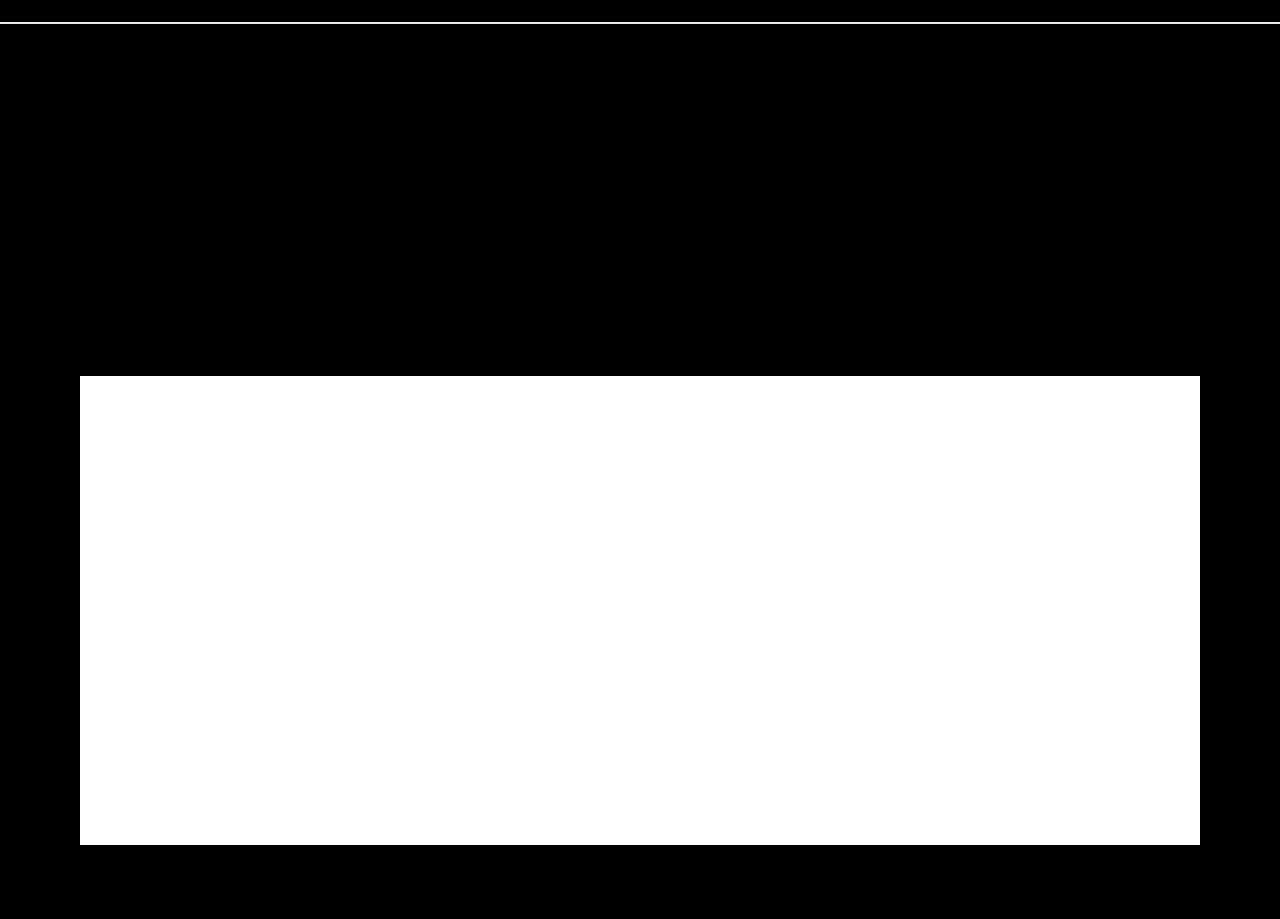
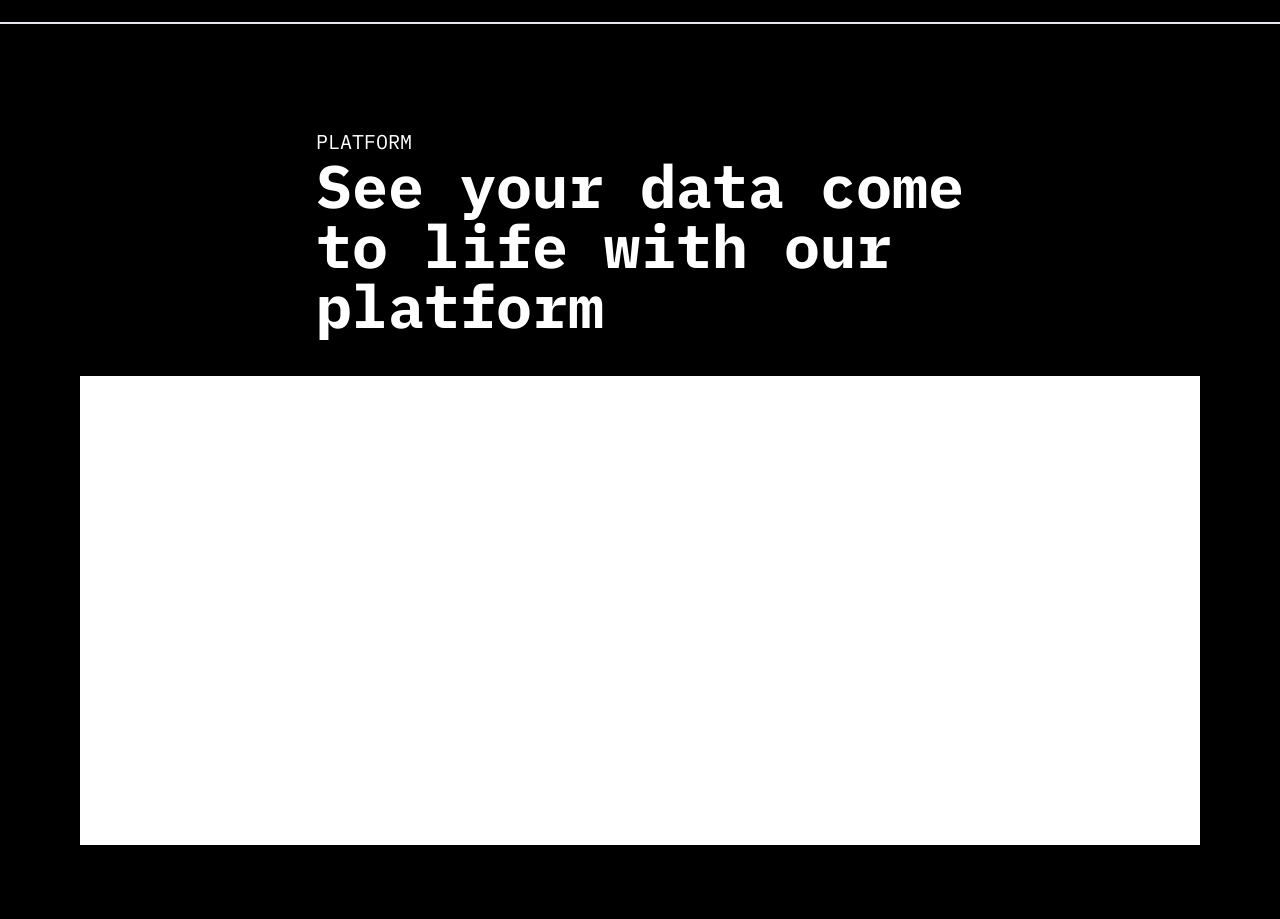
Before and after one commit to Generalsoi/detect-atlantic, a React (Vite) app: page / in a window 1280 px wide. Shown: the part 2880-3799 px from the top of the page. Built offline with nearby package versions, Linux system fonts and the light colour scheme.

Commit message:
fix: minor updates

```diff
--- a/src/layouts/homepage/platformsection.tsx
+++ b/src/layouts/homepage/platformsection.tsx
@@ -11,8 +11,8 @@ export const Platformsection: FC = () => {
         initial={{ y: 100, opacity: 0 }}
         transition={{ type: "spring", stiffness: 20 }}
       >
-        <h3 className="uppercase text-xl">Platform</h3>
-        <span>
+        <h3 className="uppercase text-xl text-white">Platform</h3>
+        <span className="text-white">
           <p className="md:text-6xl font-bold text-3xl">See your data come</p>
           <p className="md:text-6xl font-bold text-3xl">to life with our</p>
           <p className="md:text-6xl font-bold text-3xl">platform</p>
```
